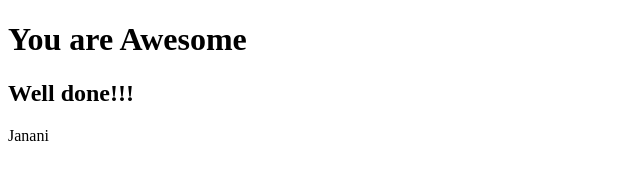
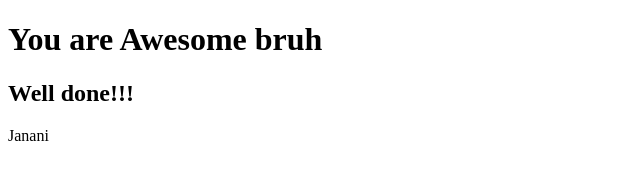
Before and after one commit to Janani-S009/nodejs, a website: page index.html in a window 1280 px wide. Shown: the whole page, without its empty margins (0-640 px from the left). Drawn offline with Linux system fonts and the light colour scheme.

Commit message:
Update index.html

```diff
--- a/index.html
+++ b/index.html
@@ -1,7 +1,7 @@
 <!doctype html>
 <html>
 	<body>
-		<h1>You are Awesome</h1>
+		<h1>You are Awesome bruh</h1>
 		<h2>Well done!!!</h2>
 		<p>Janani</p>
 	</body>
```
